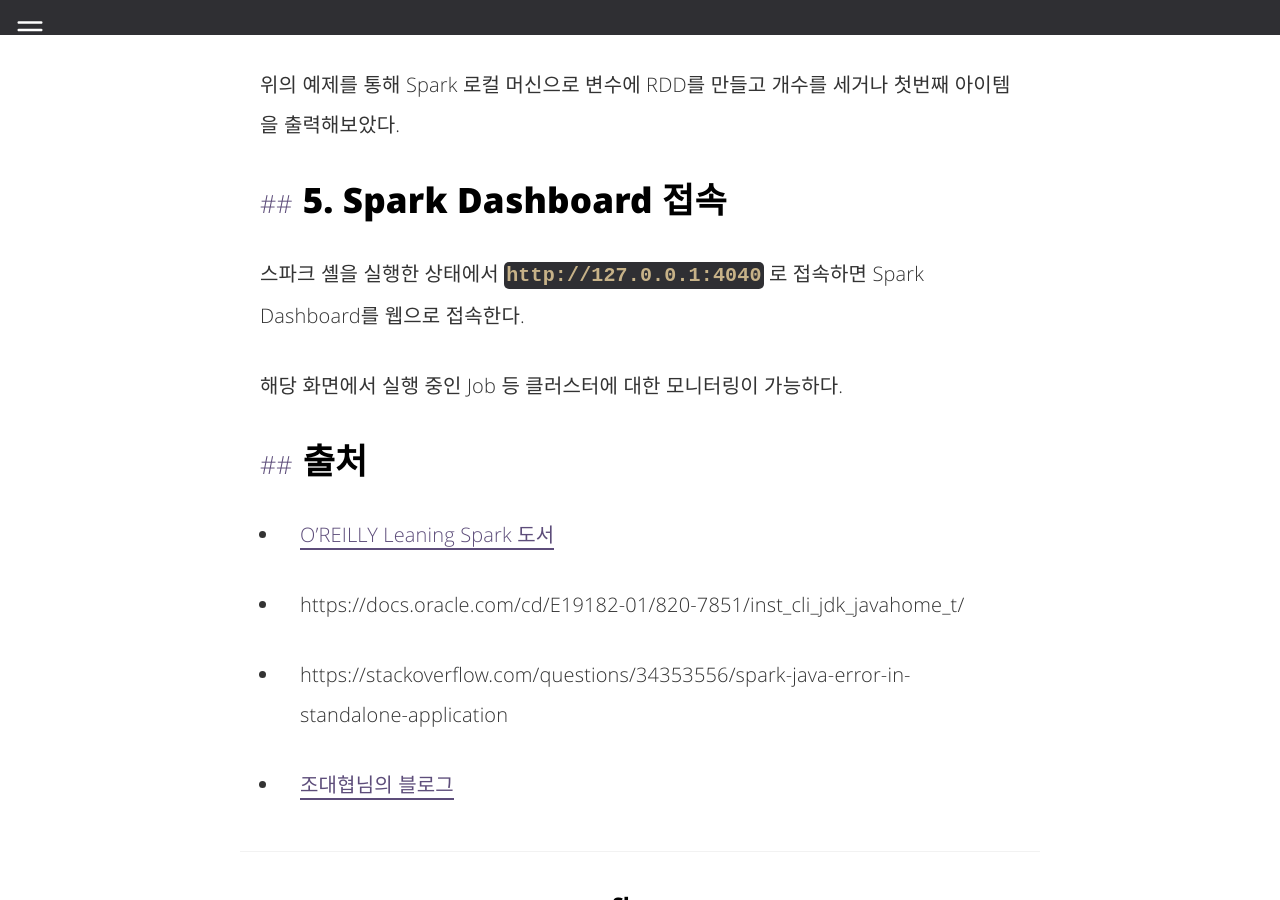
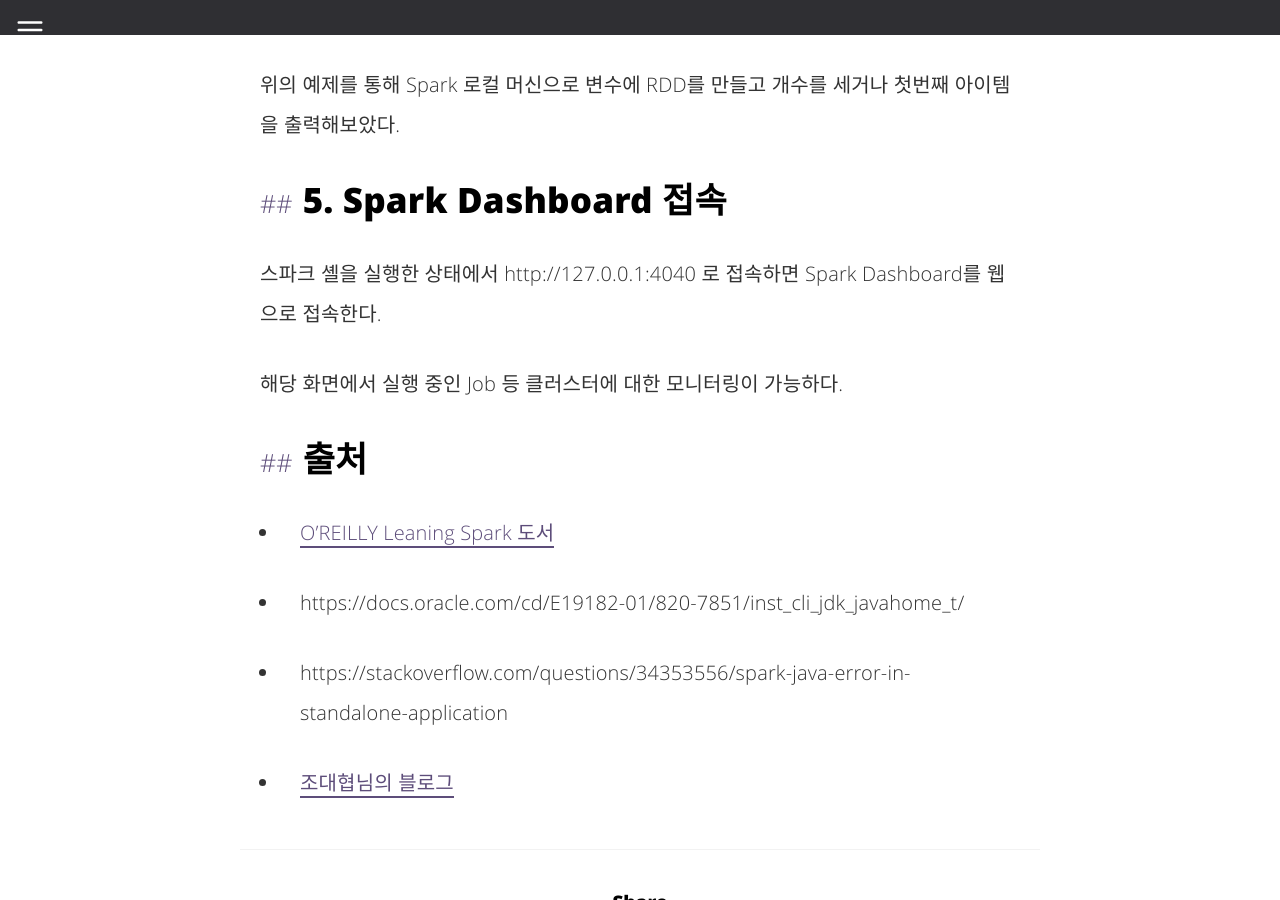
Before and after one commit to rainofpainki/rainofpainki.github.io, a Jekyll site: the page built from _posts/2018-04-06-apache-spark-install.md, in a window 1280 px wide and 900 px high, scrolled down 4557 px. Built offline with Jekyll 4.4.1, drawn with Linux system fonts in a browser that asks for light colours; comment, search, counter and statistics services are not loaded.

Commit message:
remove backquote

```diff
--- a/_posts/2018-04-06-apache-spark-install.md
+++ b/_posts/2018-04-06-apache-spark-install.md
@@ -133,7 +133,7 @@ Spark 에서는 연산 과정을 클러스터 전체에 걸쳐 자동으로 병
 
 ## 5. Spark Dashboard 접속
 
-스파크 셸을 실행한 상태에서 `http://127.0.0.1:4040` 로 접속하면 Spark Dashboard를 웹으로 접속한다.
+스파크 셸을 실행한 상태에서 http://127.0.0.1:4040 로 접속하면 Spark Dashboard를 웹으로 접속한다.
 
 해당 화면에서 실행 중인 Job 등 클러스터에 대한 모니터링이 가능하다.
 
```
